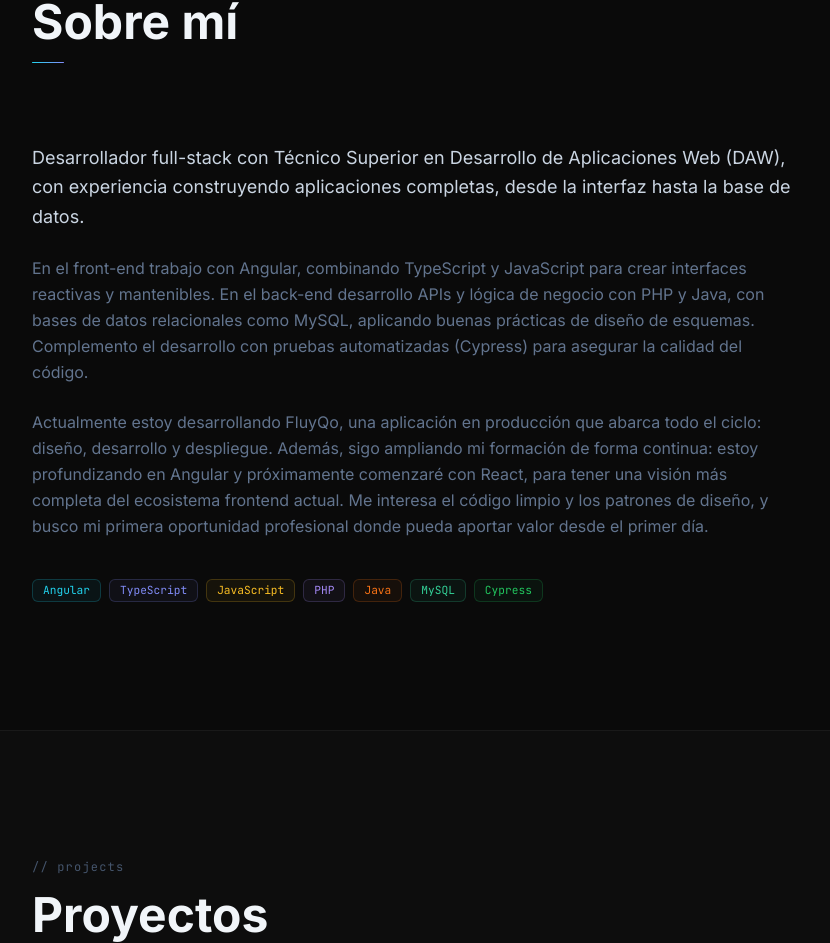
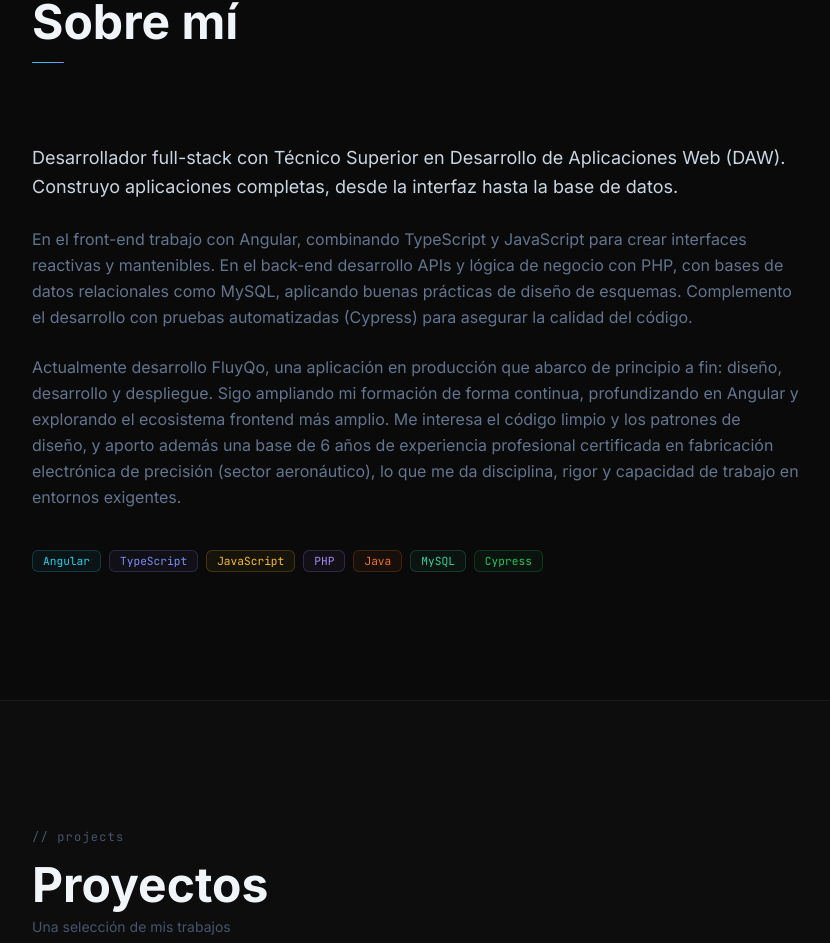
Before and after one commit to CarlosJavierBastianLerida/Portafolio, an Angular app: page / in a window 1280 px wide. Shown: the part 963-1906 px from the top of the page, without its empty margins (56-886 px from the left). Built offline with nearby package versions, Linux system fonts and the light colour scheme.

Commit message:
content(about): update Spanish bio to reflect aeronautics background and current focus

```diff
--- a/src/app/core/translation/translations.ts
+++ b/src/app/core/translation/translations.ts
@@ -527,9 +527,9 @@ export const translations = {
     },
     about: {
       title: 'Sobre mí',
-      bio1: 'Desarrollador full-stack con Técnico Superior en Desarrollo de Aplicaciones Web (DAW), con experiencia construyendo aplicaciones completas, desde la interfaz hasta la base de datos.',
-      bio2: 'En el front-end trabajo con Angular, combinando TypeScript y JavaScript para crear interfaces reactivas y mantenibles. En el back-end desarrollo APIs y lógica de negocio con PHP y Java, con bases de datos relacionales como MySQL, aplicando buenas prácticas de diseño de esquemas. Complemento el desarrollo con pruebas automatizadas (Cypress) para asegurar la calidad del código.',
-      bio3: 'Actualmente estoy desarrollando FluyQo, una aplicación en producción que abarca todo el ciclo: diseño, desarrollo y despliegue. Además, sigo ampliando mi formación de forma continua: estoy profundizando en Angular y próximamente comenzaré con React, para tener una visión más completa del ecosistema frontend actual. Me interesa el código limpio y los patrones de diseño, y busco mi primera oportunidad profesional donde pueda aportar valor desde el primer día.',
+      bio1: 'Desarrollador full-stack con Técnico Superior en Desarrollo de Aplicaciones Web (DAW). Construyo aplicaciones completas, desde la interfaz hasta la base de datos.',
+      bio2: 'En el front-end trabajo con Angular, combinando TypeScript y JavaScript para crear interfaces reactivas y mantenibles. En el back-end desarrollo APIs y lógica de negocio con PHP, con bases de datos relacionales como MySQL, aplicando buenas prácticas de diseño de esquemas. Complemento el desarrollo con pruebas automatizadas (Cypress) para asegurar la calidad del código.',
+      bio3: 'Actualmente desarrollo FluyQo, una aplicación en producción que abarco de principio a fin: diseño, desarrollo y despliegue. Sigo ampliando mi formación de forma continua, profundizando en Angular y explorando el ecosistema frontend más amplio. Me interesa el código limpio y los patrones de diseño, y aporto además una base de 6 años de experiencia profesional certificada en fabricación electrónica de precisión (sector aeronáutico), lo que me da disciplina, rigor y capacidad de trabajo en entornos exigentes.',
     },
     projects: {
       title: 'Proyectos',
```
